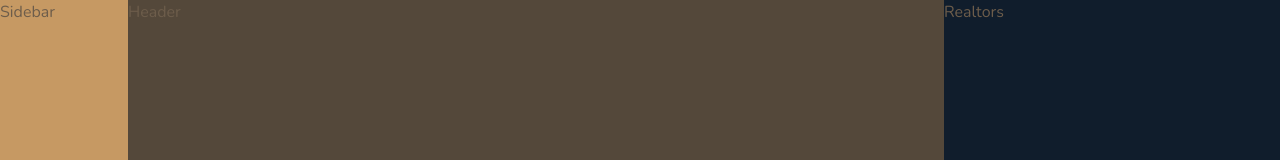
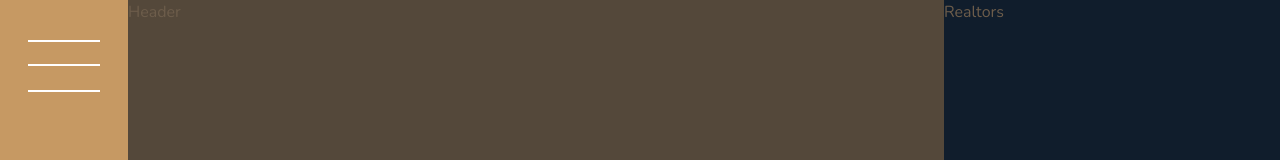
Before and after one commit to hihuydo/frontend-css-nexter, a website: page index.html in a window 1280 px wide. Shown: the top 160 px of the page. Drawn offline with nearby package versions, Linux system fonts and the light colour scheme.

Commit message:
finish building the navigation

```diff
--- a/index.html
+++ b/index.html
@@ -13,7 +13,7 @@
     </head>
     <body class="container">
         <div class="sidebar">
-            Sidebar
+            <button class="nav-btn"></button>
         </div>
 
         <header class="header">
--- a/sass/_sidebar.scss
+++ b/sass/_sidebar.scss
@@ -2,4 +2,29 @@
     background-color: $color-primary;
     grid-column: sidebar-start / sidebar-end;
     grid-row: 1 / -1;
+
+    display: flex;
+    justify-content: center;
 }
+
+.nav-btn {
+    border: none;
+    border-radius: 0;
+    background-color: #fff;
+    height: 2px;
+    width: 4.5rem;
+
+    margin-top: 4rem;
+
+    &::before,
+    &::after {
+        content: "";
+        background-color: #fff;
+        height: 2px;
+        width: 4.5rem;
+        display: block;
+    }
+
+    &::before { transform: translateY(-1.5rem); }
+    &::after { transform: translateY(1.5rem); }
+}
```
Also changed, not shown: css/style.css, 1 other file.
